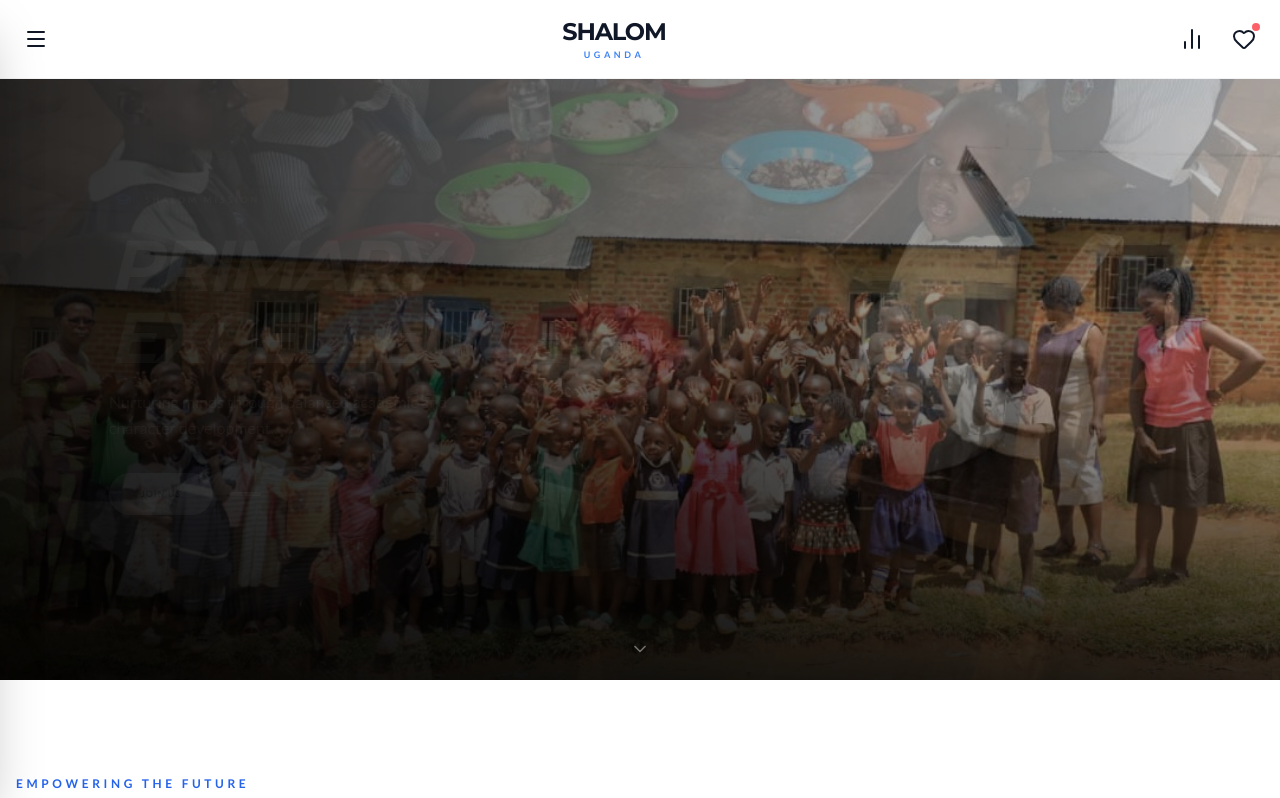
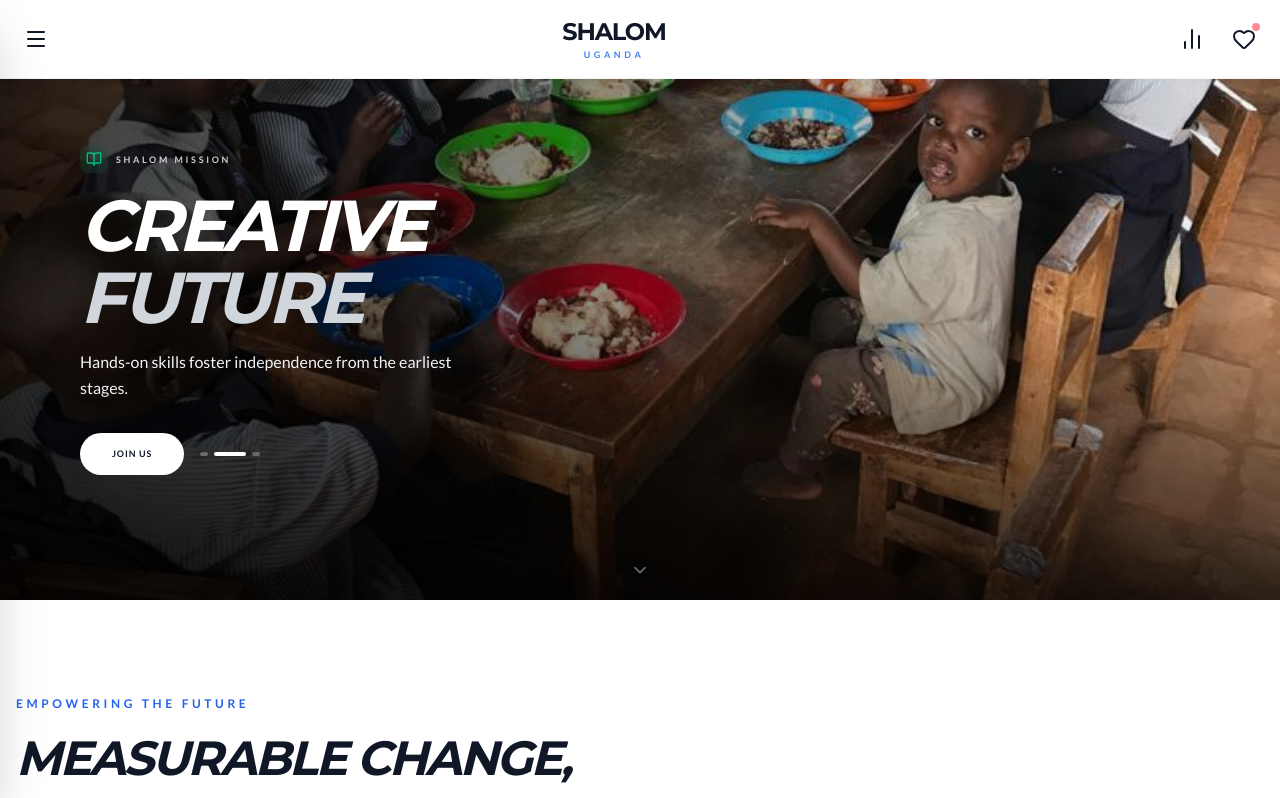
Before and after one commit to kiezra8/Shalom, a React (Vite) app: page / in a window 1280 px wide. Shown: the top 798 px of the page. Built offline with nearby package versions, Linux system fonts and the light colour scheme.

Commit message:
fix: reduce height and duration of hero animations for snappier experience

```diff
--- a/src/App.jsx
+++ b/src/App.jsx
@@ -69,7 +69,7 @@ const App = () => {
   const [isContactOpen, setIsContactOpen] = useState(false);
 
   useEffect(() => {
-    const timer = setTimeout(() => setShowIntro(false), 2500);
+    const timer = setTimeout(() => setShowIntro(false), 1800);
     return () => clearTimeout(timer);
   }, []);
 
--- a/src/components/Hero.jsx
+++ b/src/components/Hero.jsx
@@ -35,19 +35,19 @@ const Hero = ({ onCtaClick }) => {
   useEffect(() => {
     const timer = setInterval(() => {
       setCurrentSlide((prev) => (prev + 1) % slides.length);
-    }, 4000); // SHEIN-style quick pace
+    }, 3200); // Faster slide interval
     return () => clearInterval(timer);
   }, []);
 
   return (
-    <section className="relative h-[75vh] md:h-[85vh] w-full overflow-hidden bg-black pt-[80px] md:pt-[100px]">
+    <section className="relative h-[60vh] md:h-[75vh] w-full overflow-hidden bg-black pt-[80px] md:pt-[100px]">
       <AnimatePresence>
         <motion.div
           key={currentSlide}
           initial={{ opacity: 0 }}
           animate={{ opacity: 1 }}
           exit={{ opacity: 0 }}
-          transition={{ duration: 1.2, ease: "easeInOut" }}
+          transition={{ duration: 0.8, ease: "easeInOut" }}
           className="absolute inset-0"
         >
           <img
```
